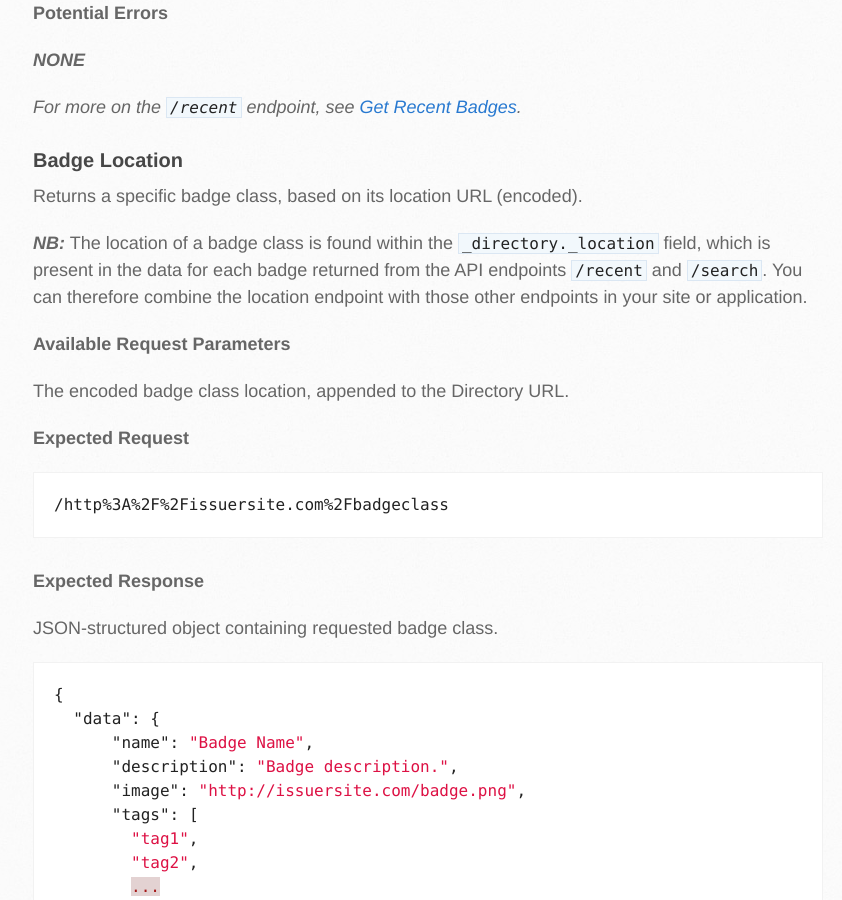
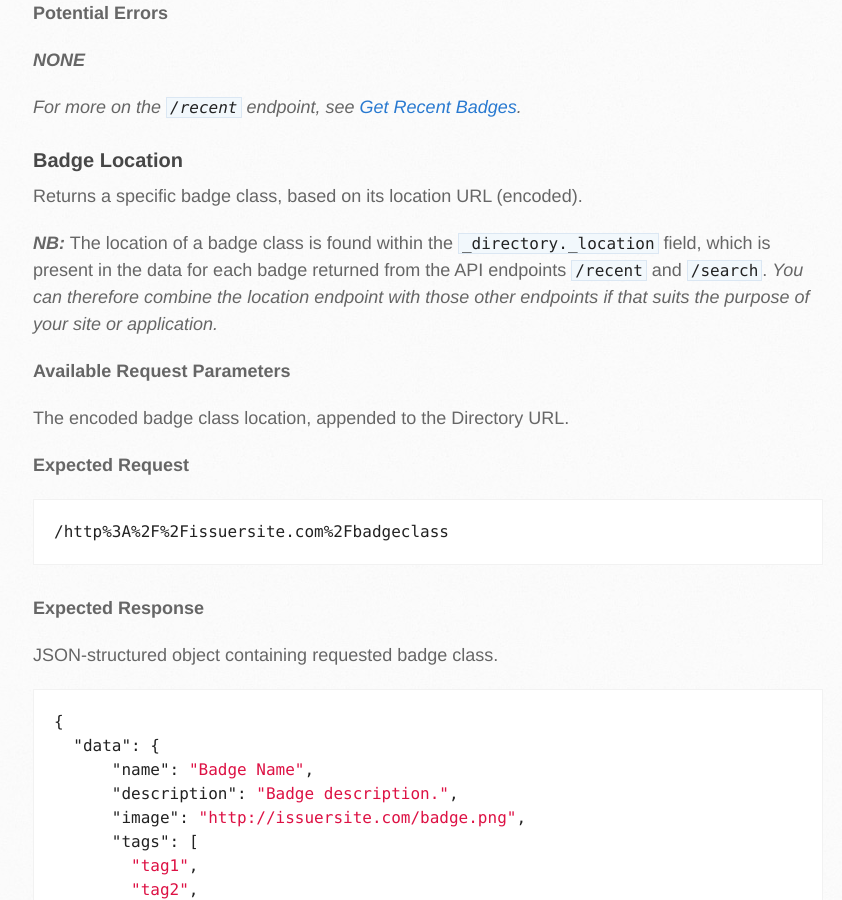
Before and after one commit to OpenWorksGroup/openbadges-directory, a Jekyll site: the page built from directory-api.markdown, in a window 1280 px wide and 900 px high, scrolled down 5996 px. Shown: the whole window, without its empty margins (137-979 px from the left). Built offline with Jekyll 4.4.1, drawn with Linux system fonts in a browser that asks for light colours; Markdown is read by kramdown in place of the engine named in the settings; some of the changed text lies outside the part shown.

Commit message:
Update directory-api.markdown

```diff
--- a/directory-api.markdown
+++ b/directory-api.markdown
@@ -241,7 +241,7 @@
 
 Returns a specific badge class, based on its location URL (encoded).
 
-___NB:___ The location of a badge class is found within the `_directory._location` field, which is present in the data for each badge returned from the API endpoints `/recent` and `/search`. You can therefore combine the location endpoint with those other endpoints in your site or application.
+___NB:___ The location of a badge class is found within the `_directory._location` field, which is present in the data for each badge returned from the API endpoints `/recent` and `/search`. _You can therefore combine the location endpoint with those other endpoints if that suits the purpose of your site or application._
 
 __Available Request Parameters__
 
```
Also changed, not shown: other parts of directory-api.markdown (+1 -0 lines).
